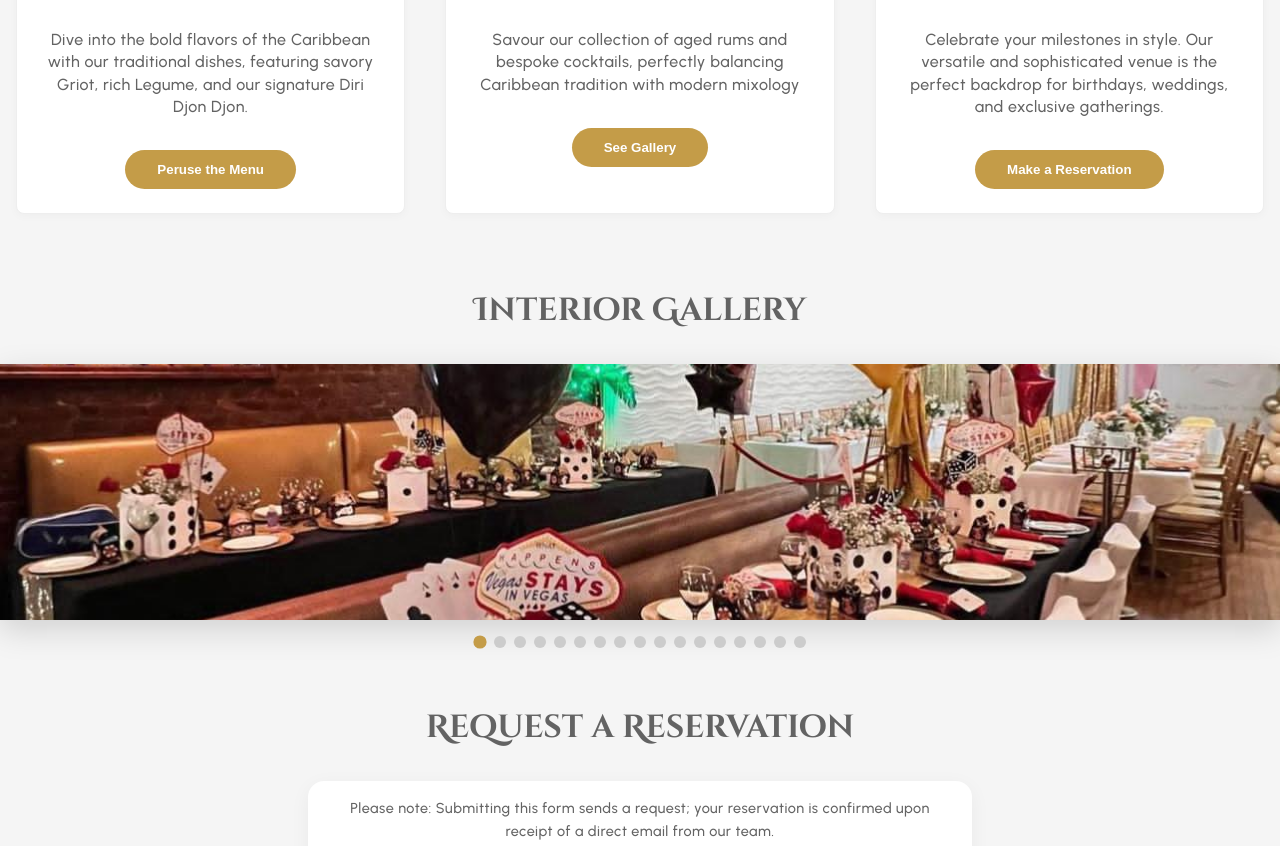
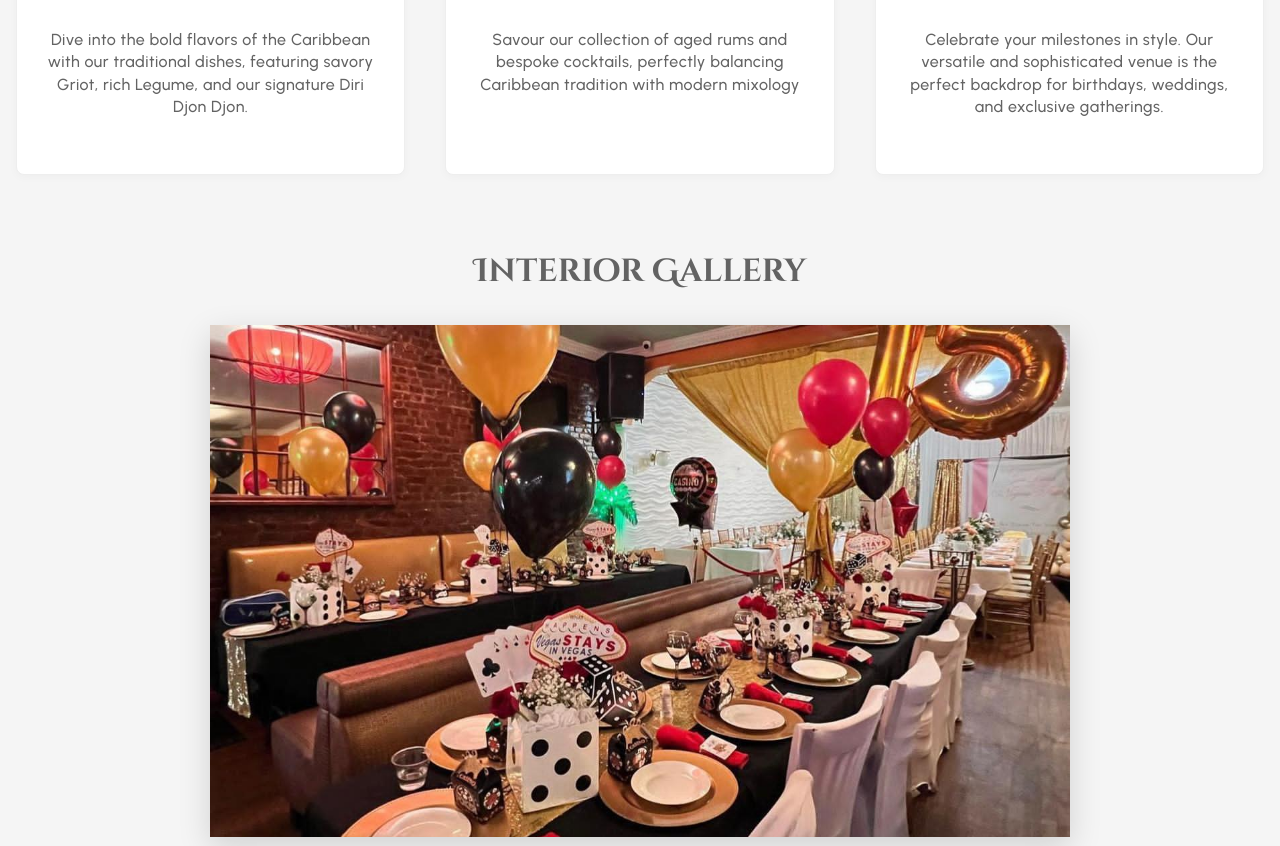
Before and after one commit to beammeupscottiii/LagoKacheWebsite, a plain HTML site: page index.html in a window 1280 px wide. Shown: the part 1624-2470 px from the top of the page. Drawn offline with nearby package versions, Linux system fonts and the light colour scheme.

Commit message:
Some changes

```diff
--- a/index.html
+++ b/index.html
@@ -99,21 +99,21 @@
                 <img src="./images/food_3.jpg" alt="Quiet Workspace" class="feature-image">
                 <h3 class="feature-title">Authentic Haitian Cuisine</h3>
                 <p class="feature-description">Dive into the bold flavors of the Caribbean with our traditional dishes, featuring savory Griot, rich Legume, and our signature Diri Djon Djon.</p>
-                <button class="cta-button">Peruse the Menu</button>
+                <!-- <button class="cta-button">Peruse the Menu</button> -->
             </div>
             <!-- Feature Item 2 -->
             <div class="feature-item">
                 <img src="./images/interior_2.jpg" alt="Gourmet Refreshments" class="feature-image">
                 <h3 class="feature-title">Specialty Beverages</h3>
                 <p class="feature-description">Savour our collection of aged rums and bespoke cocktails, perfectly balancing Caribbean tradition with modern mixology</p>
-                <button class="cta-button">See Gallery</button>
+                <!-- <button class="cta-button">See Gallery</button> -->
             </div>
             <!-- Feature Item 3 -->
             <div class="feature-item">
                 <img src="./images/interior_3.jpg" alt="Ambient Lighting" class="feature-image">
                 <h3 class="feature-title">Elegant Private Parties</h3>
                 <p class="feature-description">Celebrate your milestones in style. Our versatile and sophisticated venue is the perfect backdrop for birthdays, weddings, and exclusive gatherings.</p>
-                <button class="cta-button">Make a Reservation</button>
+                <!-- <button class="cta-button">Make a Reservation</button> -->
             </div>
         </div>
     </section>
--- a/style.css
+++ b/style.css
@@ -322,6 +322,15 @@ section#gallery {
     box-shadow: 0 10px 30px rgba(0, 0, 0, 0.15);
     -ms-overflow-style: none; /* IE and Edge */
     scrollbar-width: none; /* Firefox */
+    max-width: 860px;
+    max-height: 512px;
+    margin: 0 auto;
+}
+
+@media (max-width: 768px) {
+    .slider-container img{
+        height: 256px;
+    }
 }
 
 .slider-container::-webkit-scrollbar {
@@ -331,7 +340,8 @@ section#gallery {
 .slider-container img {
     flex-shrink: 0;
     width: 100%;
-    height: 256px; /* 64 * 4px = 256px */
+    max-height: 512px;
+    /* 64 * 4px = 256px */
     object-fit: cover;
     scroll-snap-align: center;
 }
```
